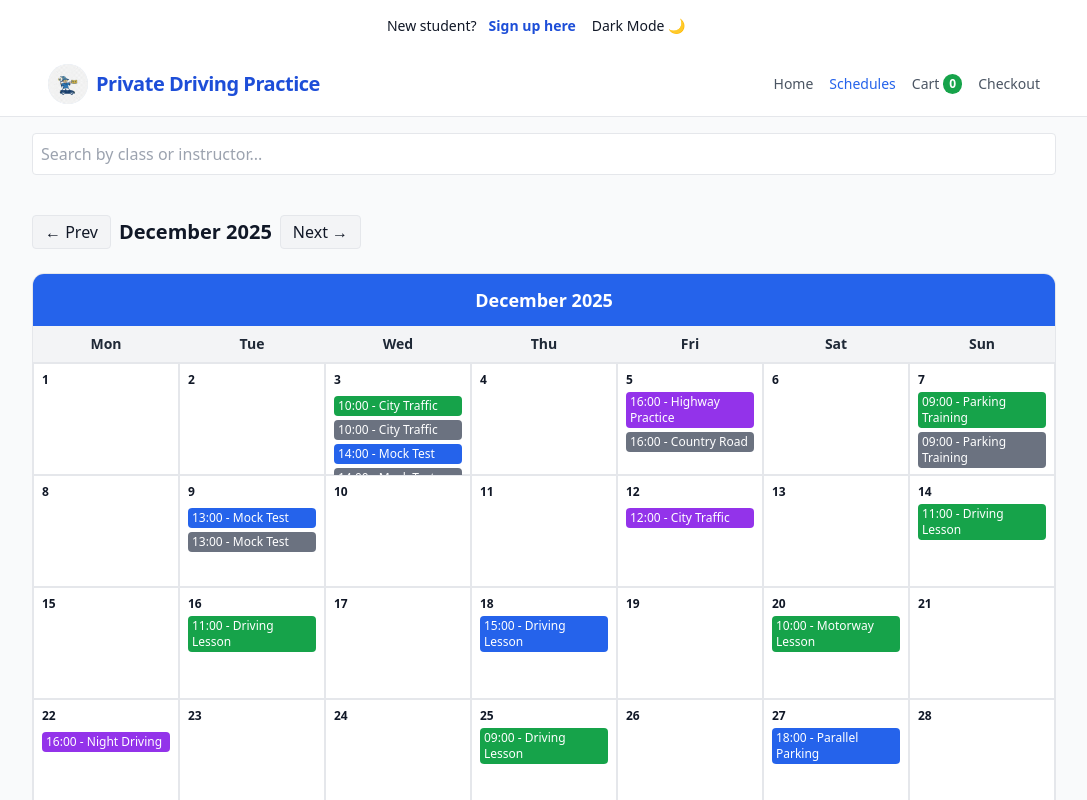
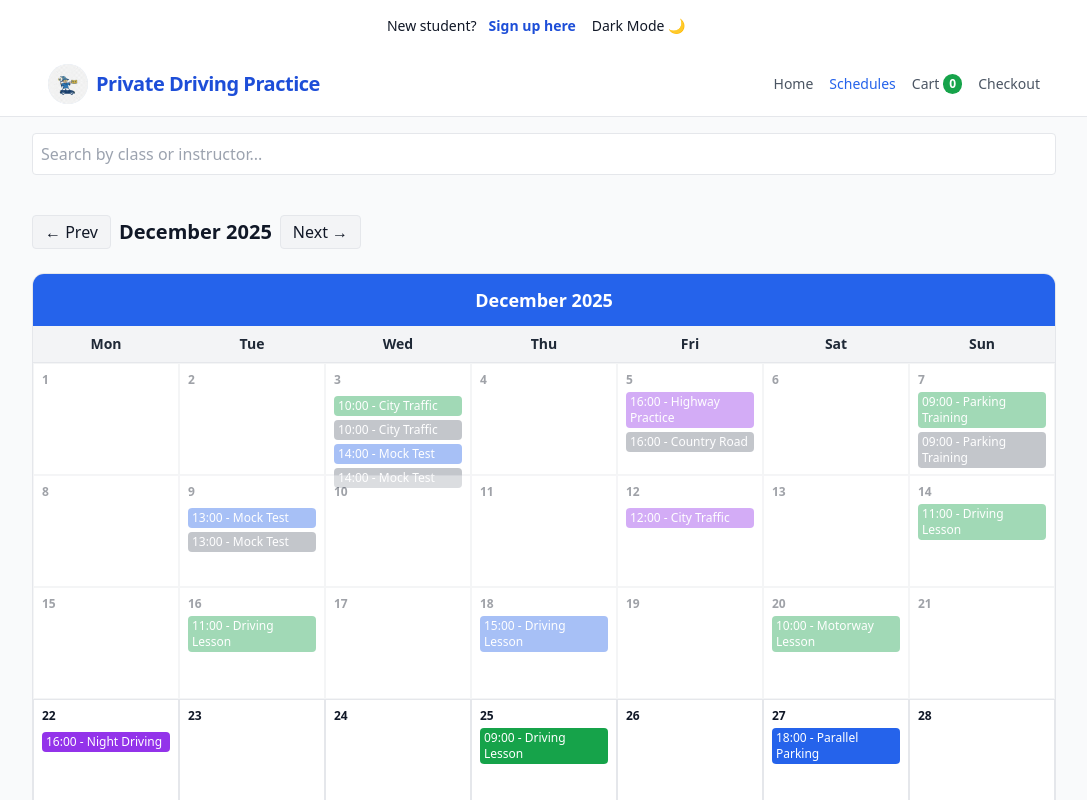
Before and after one commit to IIMaksymilianDymitrII/Driving-School-Examination, a React (Vite) app: page /schedules in a window 1280 px wide. Shown: the top 800 px of the page, without its empty margins (96-1183 px from the left). Built offline with nearby package versions, Linux system fonts and the light colour scheme.

Commit message:
Disabled calendar dates in the past

```diff
--- a/src/components/calendar/CalendarDay.tsx
+++ b/src/components/calendar/CalendarDay.tsx
@@ -1,5 +1,5 @@
 import React from "react";
-import { format } from "date-fns";
+import { format, isBefore, startOfDay } from "date-fns";
 import CalendarEvent from "./CalendarEvent";
 import type { Event } from "../../types/Event";
 import { useTheme } from "../../context/ThemeContext";
@@ -20,20 +20,58 @@ const CalendarDay: React.FC<CalendarDayProps> = ({
   onDateClick, // added prop
 }) => {
   const { themeColors } = useTheme();
+
+  const today = startOfDay(new Date());
+  const dayDate = startOfDay(new Date(day));
+
+  const isPast = isBefore(dayDate, today);
+
   return (
+  //   <div
+  //     // onClick={() => {
+  //     //   if (events.length > 0) onEventClick(events[0]);
+  //     // }}
+  //     // className={`h-28 p-1 border dark:border-gray-700 text-left relative overflow-hidden
+  //     // ${isCurrentMonth ? "bg-white dark:bg-gray-800" : "bg-gray-100 dark:bg-gray-700 text-gray-400"}`}
+
+  //     className={`h-28 p-2 border ${themeColors.border}
+  //     ${isCurrentMonth ? themeColors.surface : themeColors.elevated}`}
+
+  //     onClick={onDateClick}
+  //   >
+  //     {/* <div className="text-xs font-semibold">{format(day, "d")}</div> */}
+  //     <div
+  //       className={`text-xs font-semibold ${
+  //         isCurrentMonth ? themeColors.text : themeColors.textMuted
+  //       }`}
+  //     >
+  //       {format(day, "d")}
+  //     </div>
+
+
+  //     <div className="mt-1 space-y-1 overflow-hidden">
+  //       {events.map((ev) => (
+  //         <CalendarEvent
+  //           key={ev.id}
+  //           event={ev}
+  //           // onClick={onEventClick}
+  //           onClick={(e) => {
+  //             e.stopPropagation(); // Prevent date click
+  //             onEventClick(ev);
+  //           }}/>
+  //       ))}
+  //     </div>
+  //   </div>
+  //
     <div
-      // onClick={() => {
-      //   if (events.length > 0) onEventClick(events[0]);
-      // }}
-      // className={`h-28 p-1 border dark:border-gray-700 text-left relative overflow-hidden
-      // ${isCurrentMonth ? "bg-white dark:bg-gray-800" : "bg-gray-100 dark:bg-gray-700 text-gray-400"}`}
-
-      className={`h-28 p-2 border ${themeColors.border}
-      ${isCurrentMonth ? themeColors.surface : themeColors.elevated}`}
-
-      onClick={onDateClick}
+      onClick={!isPast ? onDateClick : undefined}
+      className={`
+        h-28 p-2 border ${themeColors.border}
+        ${isCurrentMonth ? themeColors.surface : themeColors.elevated}
+        ${isPast ? "opacity-40 cursor-not-allowed" : "cursor-pointer"}
+      `}
     >
-      {/* <div className="text-xs font-semibold">{format(day, "d")}</div> */}
+      {/* Day number */}
       <div
         className={`text-xs font-semibold ${
           isCurrentMonth ? themeColors.text : themeColors.textMuted
@@ -42,20 +80,24 @@ const CalendarDay: React.FC<CalendarDayProps> = ({
         {format(day, "d")}
       </div>
 
-
+      {/* Events */}
       <div className="mt-1 space-y-1 overflow-hidden">
         {events.map((ev) => (
           <CalendarEvent
             key={ev.id}
             event={ev}
-            // onClick={onEventClick}
             onClick={(e) => {
-              e.stopPropagation(); // Prevent date click
+              e.stopPropagation();
+
+              if (isPast) return; // 🚫 block past events
+
               onEventClick(ev);
-            }}/>
+            }}
+          />
         ))}
       </div>
     </div>
+
   );
 };
 
```
